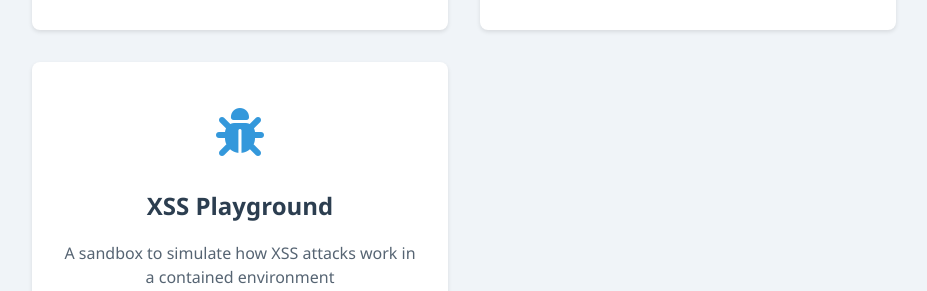
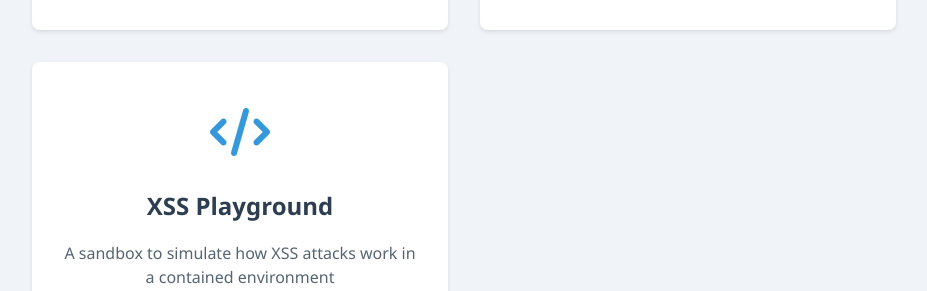
Before and after one commit to ttb3ar/secTools, a plain HTML site: page index.html in a window 1280 px wide. Shown: the part 850-1141 px from the top of the page, without its empty margins (176-1103 px from the left). Drawn offline with Linux system fonts and the light colour scheme; no server answers.

Commit message:
Update index.html

```diff
--- a/index.html
+++ b/index.html
@@ -85,7 +85,7 @@
 
       <div class="tool-card" data-tool="xss-demo">
         <div class="tool-icon">
-          <i class="fas fa-bug"></i>
+          <i class="fa fa-code"></i>
         </div>
         <h3 id="tool-5-title">XSS Demonstration</h3>
         <p id="tool-5-desc">A safe space where you simulate how XSS attacks work in a contained environment</p>
```
